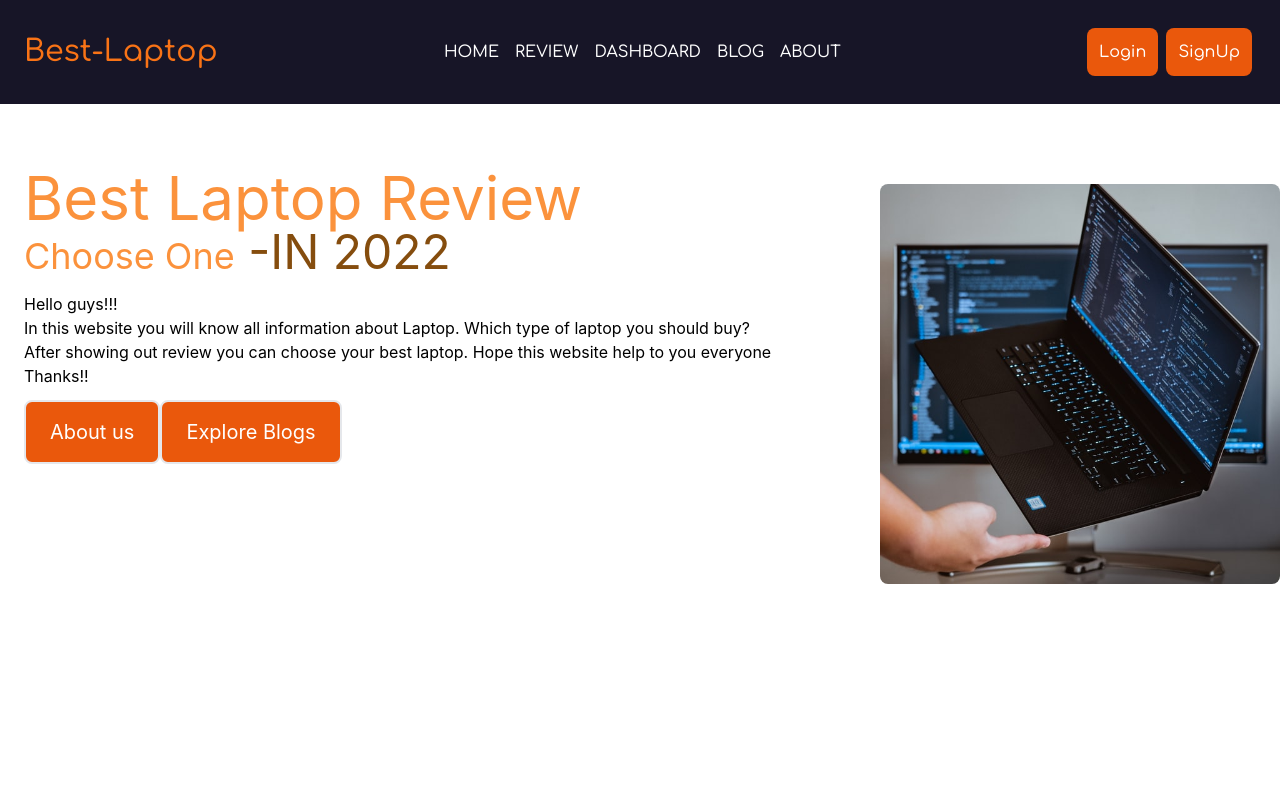
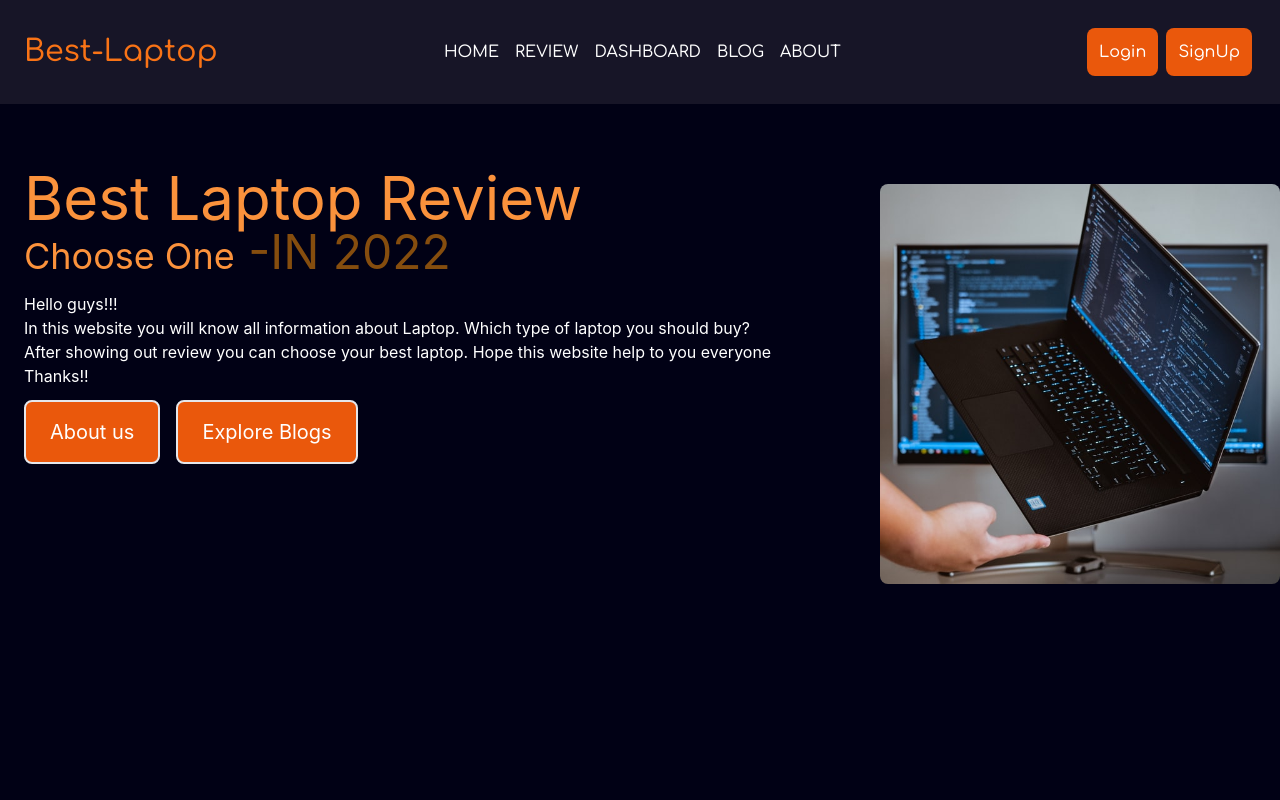
Before and after one commit to kabirbhai/product-analysis, a React (Create React App) app: page / in a window 1280 px wide. Shown: the top 800 px of the page. Built offline with nearby package versions, Linux system fonts and the light colour scheme.

Commit message:
background color changed

```diff
--- a/src/components/Home/Home.js
+++ b/src/components/Home/Home.js
@@ -31,7 +31,7 @@ const Home = () => {
             Choose One
             <span className="text-5xl text-yellow-800"> -IN 2022</span>
           </h1>
-          <p className="mt-4 text-black">
+          <p className="mt-4 text-white">
             Hello guys!!! <br />
             In this website you will know all information about Laptop. Which
             type of laptop you should buy? <br /> After showing out review you
@@ -47,7 +47,7 @@ const Home = () => {
           </button>
           <button
             onClick={exploreBlog}
-            className=" border-2 text-xl px-6 py-4 rounded-lg mt-3 text-white bg-orange-600 hover:bg-orange-900 "
+            className=" mx-4 border-2 text-xl px-6 py-4 rounded-lg mt-3 text-white bg-orange-600 hover:bg-orange-900 "
           >
             Explore Blogs
           </button>
--- a/src/index.css
+++ b/src/index.css
@@ -3,6 +3,8 @@
 @tailwind utilities;
 
 body {
+  background-color: rgb(1, 1, 21);
+  color: aliceblue;
   margin: 0;
   font-family: -apple-system, BlinkMacSystemFont, 'Segoe UI', 'Roboto', 'Oxygen',
     'Ubuntu', 'Cantarell', 'Fira Sans', 'Droid Sans', 'Helvetica Neue',
```
